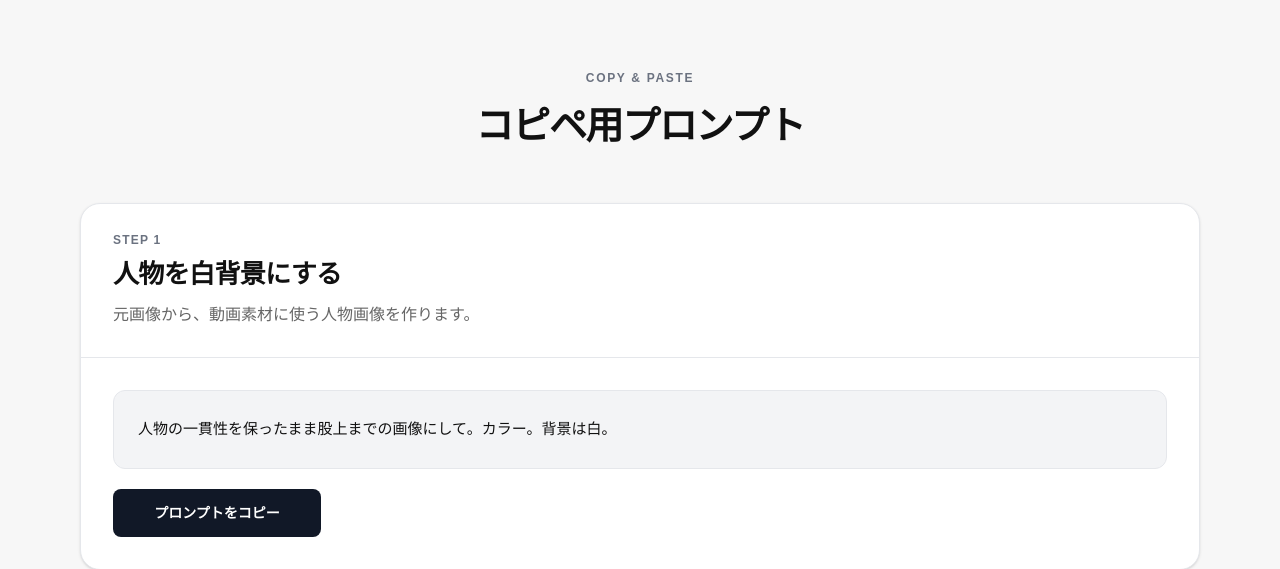
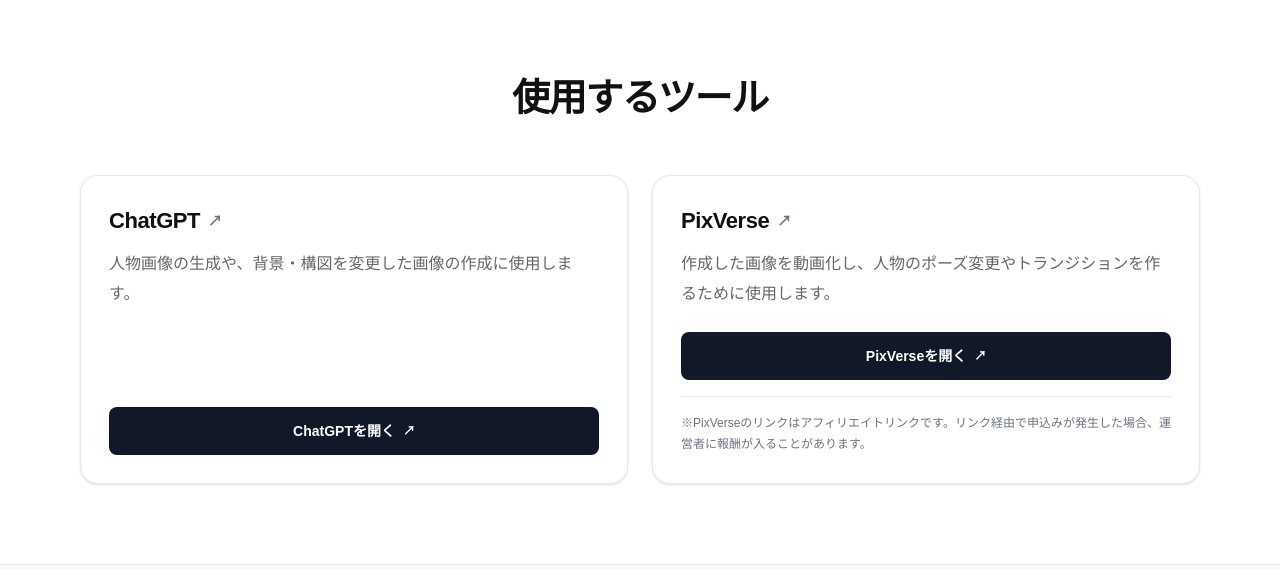
Before and after one commit to keigo55555/ai-video-guide-lp, a Next.js app: page /guide in a window 1280 px wide. Shown: the part 1064-1633 px from the top of the page. Built offline with nearby package versions, Linux system fonts and the light colour scheme.

Commit message:
feat: add guide tool links

```diff
--- a/app/guide/page.tsx
+++ b/app/guide/page.tsx
@@ -113,6 +113,77 @@
           </Container>
         </section>
 
+        <section className="border-t border-[#E5E7EB] bg-white py-14 sm:py-20" aria-labelledby="tools-heading">
+          <Container className="max-w-[880px]">
+            <div className="text-center">
+              <h2 id="tools-heading" className="text-[28px] font-black tracking-[-0.035em] text-[#111111] sm:text-[38px]">
+                使用するツール
+              </h2>
+            </div>
+
+            <div className="mt-9 grid gap-5 sm:mt-12 md:grid-cols-2 md:gap-6">
+              <article className="flex flex-col rounded-[18px] border border-[#E5E7EB] bg-white p-6 shadow-sm sm:p-7">
+                <h3 className="text-[22px] font-black tracking-[-0.02em] text-[#111111]">
+                  <a
+                    href="https://chatgpt.com/"
+                    target="_blank"
+                    rel="noopener noreferrer"
+                    className="group inline-flex items-center gap-2 rounded-sm focus-visible:outline-none focus-visible:ring-4 focus-visible:ring-[#9CA3AF]/35"
+                  >
+                    ChatGPT
+                    <span aria-hidden="true" className="text-sm font-bold text-[#6B7280] transition-transform group-hover:-translate-y-0.5 group-hover:translate-x-0.5">
+                      ↗
+                    </span>
+                  </a>
+                </h3>
+                <p className="mt-3 flex-1 text-sm leading-[1.85] text-[#666666] sm:text-base">
+                  人物画像の生成や、背景・構図を変更した画像の作成に使用します。
+                </p>
+                <a
+                  href="https://chatgpt.com/"
+                  target="_blank"
+                  rel="noopener noreferrer"
+                  className="mt-6 inline-flex min-h-12 items-center justify-center rounded-lg bg-[#111827] px-5 py-3 text-sm font-black text-white transition-colors hover:bg-[#374151] focus-visible:outline-none focus-visible:ring-4 focus-visible:ring-[#9CA3AF]/35"
+                >
+                  ChatGPTを開く
+                  <span aria-hidden="true" className="ml-2 text-xs">↗</span>
+                </a>
+              </article>
+
+              <article className="flex flex-col rounded-[18px] border border-[#E5E7EB] bg-white p-6 shadow-sm sm:p-7">
+                <h3 className="text-[22px] font-black tracking-[-0.02em] text-[#111111]">
+                  <a
+                    href="https://motivaiprivatelimited.sjv.io/ZVmLnk"
+                    target="_blank"
+                    rel="sponsored noopener noreferrer"
+                    className="group inline-flex items-center gap-2 rounded-sm focus-visible:outline-none focus-visible:ring-4 focus-visible:ring-[#9CA3AF]/35"
+                  >
+                    PixVerse
+                    <span aria-hidden="true" className="text-sm font-bold text-[#6B7280] transition-transform group-hover:-translate-y-0.5 group-hover:translate-x-0.5">
+                      ↗
+                    </span>
+                  </a>
+                </h3>
+                <p className="mt-3 flex-1 text-sm leading-[1.85] text-[#666666] sm:text-base">
+                  作成した画像を動画化し、人物のポーズ変更やトランジションを作るために使用します。
+                </p>
+                <a
+                  href="https://motivaiprivatelimited.sjv.io/ZVmLnk"
+                  target="_blank"
+                  rel="sponsored noopener noreferrer"
+                  className="mt-6 inline-flex min-h-12 items-center justify-center rounded-lg bg-[#111827] px-5 py-3 text-sm font-black text-white transition-colors hover:bg-[#374151] focus-visible:outline-none focus-visible:ring-4 focus-visible:ring-[#9CA3AF]/35"
+                >
+                  PixVerseを開く
+                  <span aria-hidden="true" className="ml-2 text-xs">↗</span>
+                </a>
+                <p className="mt-4 border-t border-[#E5E7EB] pt-4 text-[11px] leading-[1.75] text-[#6B7280] sm:text-xs">
+                  ※PixVerseのリンクはアフィリエイトリンクです。リンク経由で申込みが発生した場合、運営者に報酬が入ることがあります。
+                </p>
+              </article>
+            </div>
+          </Container>
+        </section>
+
         <section className="border-y border-[#E5E7EB] bg-[#F7F7F7] py-14 sm:py-20" aria-labelledby="prompts-heading">
           <Container className="max-w-[880px]">
             <div className="text-center">
```
